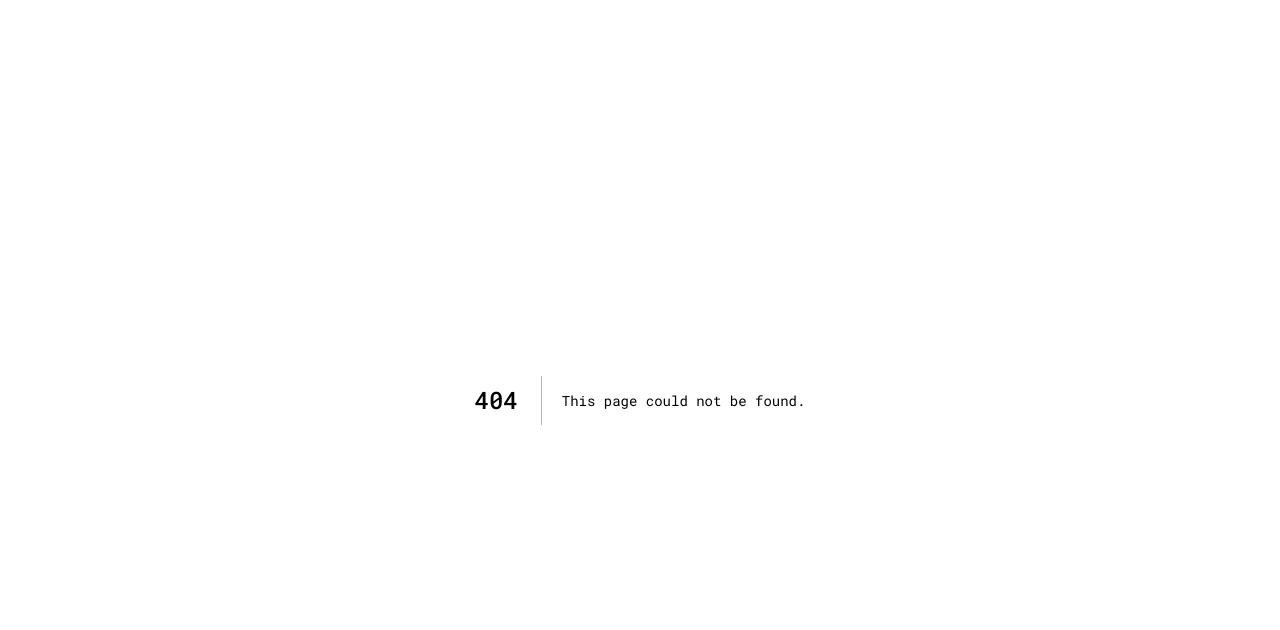
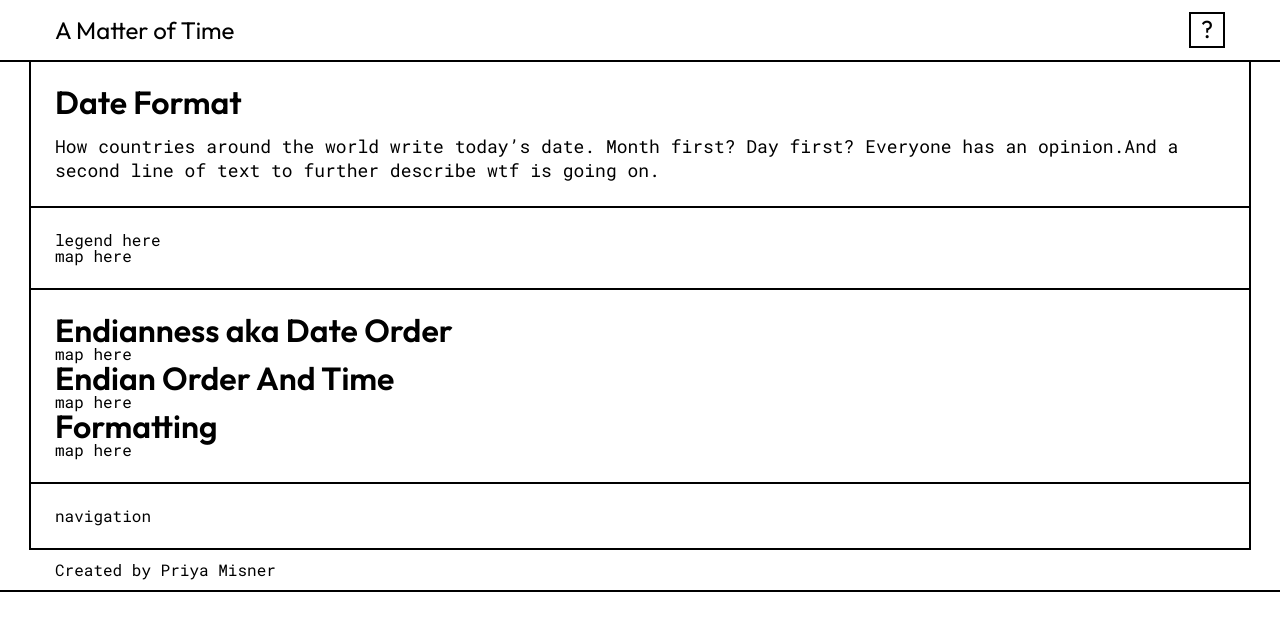
Before and after one commit to p-misner/matteroftime, a Next.js app: page /dateformat in a window 1280 px wide. Before the commit this address had no page. Shown: the top 630 px of the page. Built offline with nearby package versions, Linux system fonts and the light colour scheme.

Commit message:
adding in text 4 date formats

```diff
--- /dev/null
+++ b/pages/dateformat.js
@@ -0,0 +1,43 @@
+import React from "react";
+import Header from "../src//components/Header";
+import Footer from "../src/components/Footer";
+import {
+  HeaderH2,
+  OutlinedWrapper,
+  Subtitle,
+} from "../src/styling/infoPageStyle";
+const Blog = () => {
+  return (
+    <div>
+      <Header />
+      <OutlinedWrapper>
+        <HeaderH2> Date Format</HeaderH2>
+        <Subtitle>
+          {" "}
+          How countries around the world write today’s date. Month first? Day
+          first? Everyone has an opinion.And a second line of text to further
+          describe wtf is going on.
+        </Subtitle>
+      </OutlinedWrapper>
+      <OutlinedWrapper>
+        <p> legend here</p>
+        <p> map here</p>
+      </OutlinedWrapper>
+      <OutlinedWrapper>
+        <HeaderH2> Endianness aka Date Order</HeaderH2>
+        <p> map here</p>
+
+        <HeaderH2> Endian Order And Time</HeaderH2>
+        <p> map here</p>
+
+        <HeaderH2>Formatting</HeaderH2>
+        <p> map here</p>
+      </OutlinedWrapper>
+      <OutlinedWrapper>
+        <p> navigation</p>
+      </OutlinedWrapper>
+      <Footer />
+    </div>
+  );
+};
+export default Blog;
--- a/src/components/Header.tsx
+++ b/src/components/Header.tsx
@@ -1,17 +1,25 @@
 import React from "react";
+import Link from "next/link";
+
 import {
-  HeaderH2,
+  HeaderH3,
   AboutBox,
   Question,
   FullWidth,
   Wrapper,
+  UnStyledLink,
 } from "../styling/headerStyle";
 
 export default function Header() {
   return (
     <FullWidth>
       <Wrapper>
-        <HeaderH2> A Matter of Time </HeaderH2>
+        {" "}
+        {/* Remove styling of underline*/}
+        <UnStyledLink href="/">
+          {" "}
+          <HeaderH3>A Matter of Time</HeaderH3>
+        </UnStyledLink>
         <AboutBox>
           <Question>?</Question>
         </AboutBox>
--- a/src/styling/descriptiveTextStyle.tsx
+++ b/src/styling/descriptiveTextStyle.tsx
@@ -1,10 +1,10 @@
 /* eslint-disable import/prefer-default-export */
 import styled from "styled-components";
-import { heroText, maxWidth } from "./stylingConstants";
+import { fontSize, maxWidth } from "./stylingConstants";
 
 export const BaseText = styled.div`
   font-family: "Roboto Mono";
-  font-size: ${heroText};
+  font-size: ${fontSize.xlarge};
   font-weight: 400;
   line-height: 80px;
 `;
--- a/src/styling/headerStyle.tsx
+++ b/src/styling/headerStyle.tsx
@@ -1,7 +1,8 @@
 /* eslint-disable import/prefer-default-export */
 import styled from "styled-components";
 
-import { h2, fontColor, maxWidth } from "./stylingConstants";
+import { fontSize, fontColor, maxWidth } from "./stylingConstants";
+import Link from "next/link";
 
 export const FullWidth = styled.div`
   border-bottom: 2px solid ${fontColor};
@@ -16,10 +17,22 @@ export const Wrapper = styled.div`
   margin: 12px auto;
 `;
 
-export const HeaderH2 = styled.h2`
-  font-size: ${h2};
+export const HeaderH3 = styled.h2`
+  font-size: ${fontSize.large};
   font-family: Outfit;
   color: ${fontColor};
+`;
+
+export const UnStyledLink = styled(Link)`
+  text-decoration: none;
+  &:focus,
+  &:hover,
+  &:visited,
+  &:link,
+  &:active {
+    text-decoration: none;
+    color: inherit;¬
+  }
 `;
 
 export const AboutBox = styled.div`
@@ -38,6 +51,6 @@ export const AboutBox = styled.div`
 `;
 
 export const Question = styled.p`
-  font-size: ${h2};
+  font-size: ${fontSize.large};
   font-family: Outfit;
 `;
--- /dev/null
+++ b/src/styling/infoPageStyle.tsx
@@ -0,0 +1,26 @@
+import styled from "styled-components";
+import { fontSize, fontColor, fontWeight, maxWidth } from "./stylingConstants";
+
+export const HeaderH2 = styled.h2`
+  font-size: ${fontSize.xlarge};
+  font-family: Outfit;
+  color: ${fontColor};
+  font-weight: ${fontWeight.semibold};
+`;
+
+export const OutlinedWrapper = styled.div`
+  max-width: ${maxWidth};
+  margin: 0px auto;
+  padding: 24px;
+  border-left: 2px black solid;
+  border-right: 2px black solid;
+  border-bottom: 2px black solid;
+`;
+
+export const Subtitle = styled.p`
+  margin-top: 16px;
+  color: ${fontColor};
+  font-family: Roboto Mono;
+  font-size: ${fontSize.regular};
+  line-height: normal;
+`;
--- a/src/styling/stylingConstants.tsx
+++ b/src/styling/stylingConstants.tsx
@@ -4,7 +4,7 @@ import React from "react";
 export const tabletBreakpoint = "768px";
 export const mobileBreakpoint = "480px";
 export const maxWidth = "1170px";
-export const h2 = "24px";
+// export const h2 = "24px";
 export const heroText = "32px";
 
 /* Colors */
@@ -15,6 +15,18 @@ export const fontColor = "#000";
 // export const pastelPurple = "#9980FA";
 // export const pink = "#FA80D8";
 // export const neonSeaFoam = "#1ADB9A";
+
+/* Font */
+export const fontSize = {
+  small: "14px",
+  regular: "18px",
+  large: "24px",
+  xlarge: "32px",
+};
+
+export const fontWeight = {
+  semibold: 600,
+};
 
 export const vizColors: {
   yellow: string;
```
Also changed, not shown: src/components/OverviewText.tsx (+21 -8 lines), src/components/PagePreview.tsx (+6 -1 lines), src/data/dataConstants.js (+5 -6 lines), src/data/dateData.json, src/data/listoftz.json.
